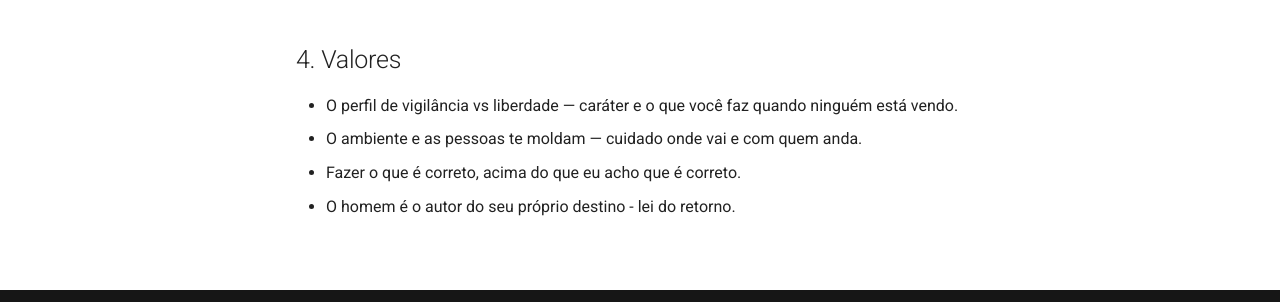
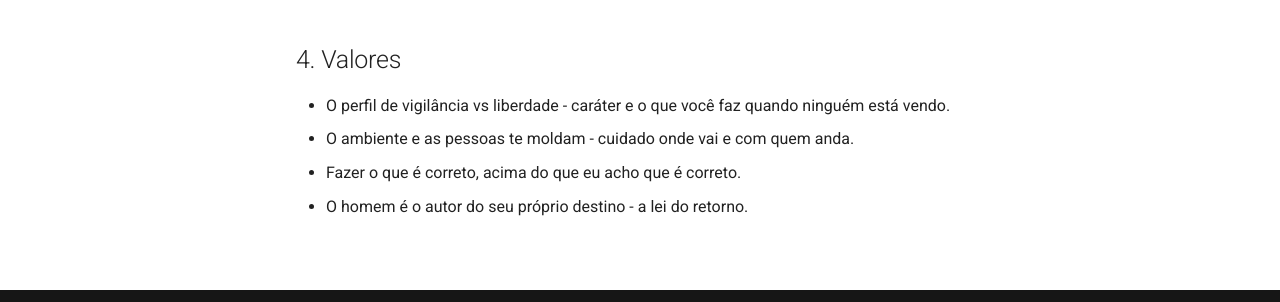
Before and after one commit to renatobrf/kindle-teca, an MkDocs documentation site: the page built from docs/religion/philosophy.md, in a window 1280 px wide. Shown: the part 566-868 px from the top of the page. Built offline with MkDocs 1.6.1 and Material for MkDocs 9.7.7, drawn with Linux system fonts in a browser that asks for light colours.

```diff
--- a/docs/religion/philosophy.md
+++ b/docs/religion/philosophy.md
@@ -12,7 +12,7 @@ A distinção fundamental entre aquilo que podemos controlar e aquilo que não p
 - justiça (integridade nas relações)
 
 ## 4. Valores
-- O perfil de vigilância vs liberdade — caráter e o que você faz quando ninguém está vendo.
-- O ambiente e as pessoas te moldam — cuidado onde vai e com quem anda.
+- O perfil de vigilância vs liberdade - caráter e o que você faz quando ninguém está vendo.
+- O ambiente e as pessoas te moldam - cuidado onde vai e com quem anda.
 - Fazer o que é correto, acima do que eu acho que é correto.
-- O homem é o autor do seu próprio destino - lei do retorno.
+- O homem é o autor do seu próprio destino - a lei do retorno.
```
